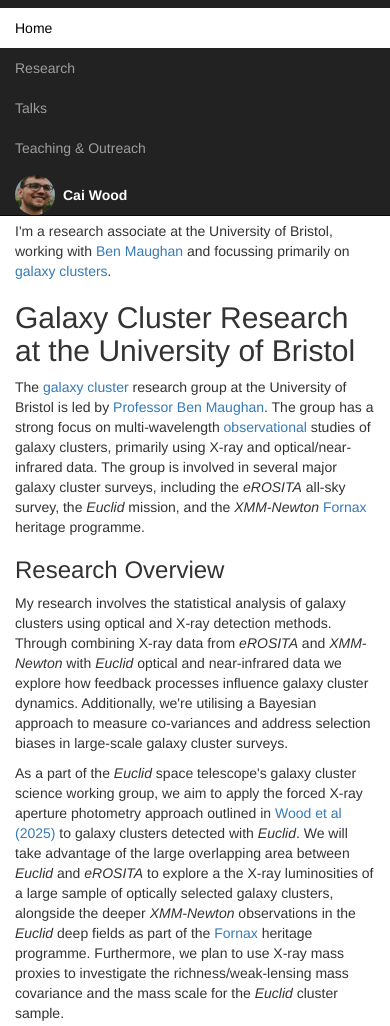
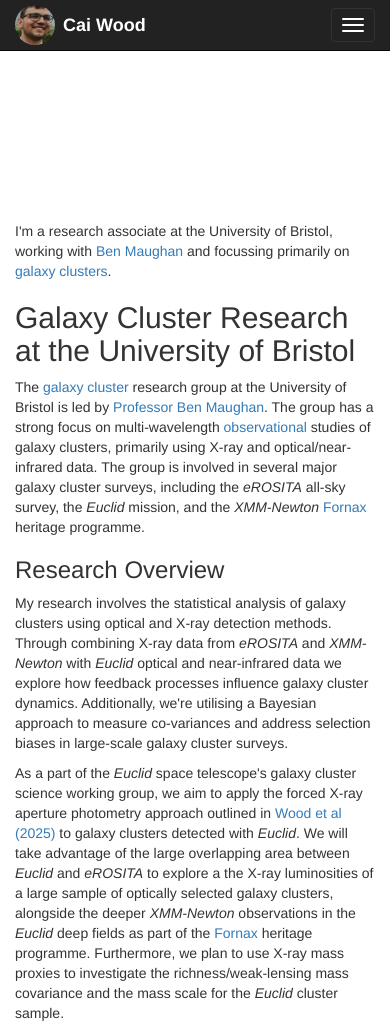
Before and after one commit to woodcai/woodcai.github.io, a plain HTML site: page index.html in a window 390 px wide. Shown: the top 1026 px of the page. Drawn offline with nearby package versions, Linux system fonts and the light colour scheme.

Commit message:
docs: Update navigation bar to include profile picture and name, and restructure for mobile responsiveness

```diff
--- a/index.html
+++ b/index.html
@@ -22,23 +22,30 @@
 </head>
 
 <body>
-
     <!-- Navigation Bar-->
     <nav class="navbar navbar-inverse navbar-fixed-top">
         <div class="container">
+            <!-- Mobile toggle button and profile -->
+            <div class="navbar-header">
+                <button type="button" class="navbar-toggle collapsed" data-toggle="collapse" data-target="#main-navbar">
+                    <span class="icon-bar"></span>
+                    <span class="icon-bar"></span>
+                    <span class="icon-bar"></span>
+                </button>
+                <!-- Profile picture and name always visible -->
+                <a class="navbar-brand" href="/" style="display: flex; align-items: center;">
+                    <img src="Pictures/Profile picture.png" alt="Profile Picture" width="40" height="40" style="border-radius: 50%; margin-right: 8px;">
+                    <span style="color: white; font-weight: bold;">Cai Wood</span>
+                </a>
+            </div>
+            <!-- Navbar links, collapsible on mobile -->
+            <div class="collapse navbar-collapse" id="main-navbar">
                 <ul class="nav navbar-nav">
                     <li><a href="/" style="background-color: white; color: black;">Home</a></li>
                     <li><a href="research.html">Research</a></li>
                     <li><a href="talks_conferences.html">Talks</a></li>
-                <!-- <li><a href="publications.html">Publications</a> -->
                     <li><a href="teaching.html">Teaching & Outreach</a></li>
-                <!-- <li><a href="cheatsheet.html">Cheat sheet</a></li> -->
                 </ul>
-            <!-- Profile picture and name to the right -->
-            <div class="navbar-right" style="display: flex; align-items: center; margin-right: 10px;">
-                <img src="Pictures/Profile picture.png" alt="Profile Picture" width="40" height="40" style="border-radius: 50%; margin-right: 8px;">
-                <a href="/" style="color: white; font-weight: bold; text-decoration: none;">Cai Wood</a>
-
             </div>
         </div>
     </nav>
```
Lines whose indentation alone changed are shown as unchanged.
